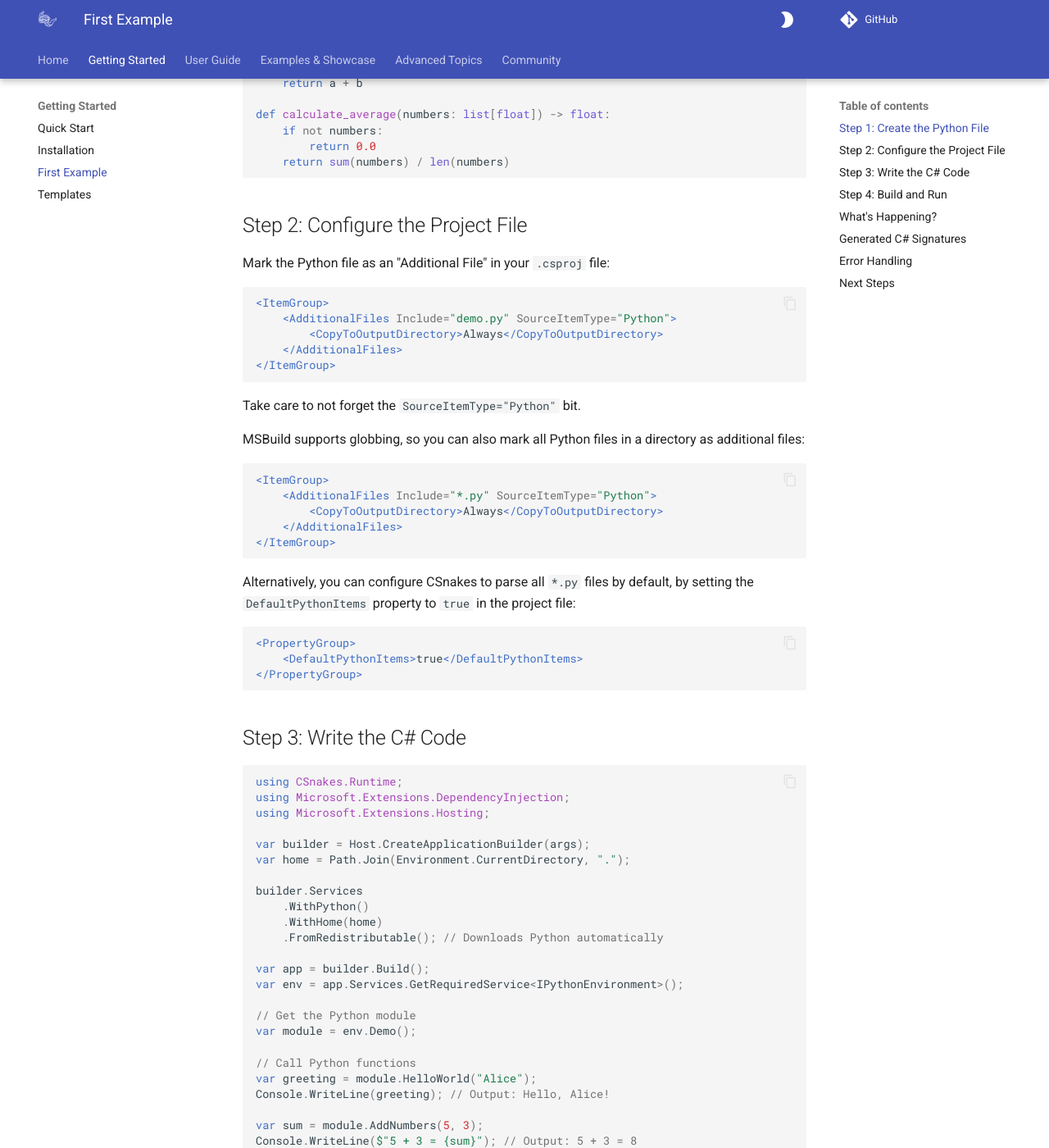
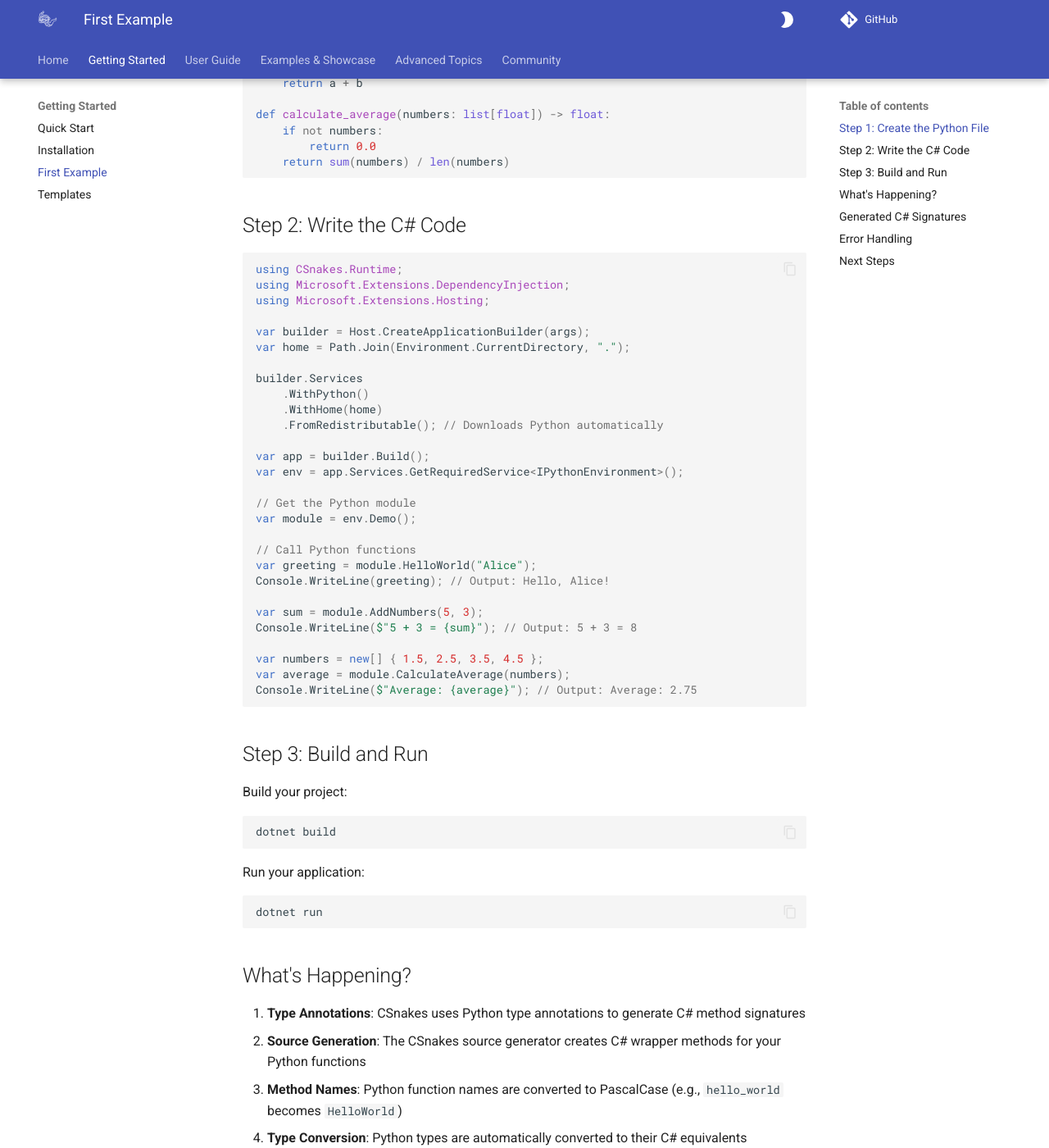
Before and after one commit to tonybaloney/CSnakes, an MkDocs documentation site: the page built from docs/getting-started/first-example.md, in a window 1280 px wide and 1400 px high, scrolled down 380 px. Shown: the whole window at 82% size. Built offline with MkDocs 1.6.1 and Material for MkDocs 9.7.7, drawn with Linux system fonts in a browser that asks for light colours; comment, search, counter and statistics services are not loaded; the version menu is left out; some of the changed text lies outside the part shown.

Commit message:
Set "DefaultPythonItems" to true by default (#788)
---------

Co-authored-by: copilot-swe-agent[bot] <198982749+Copilot@users.noreply.github.com>
Co-authored-by: Atif Aziz <code@raboof.com>

````diff
--- a/docs/getting-started/first-example.md
+++ b/docs/getting-started/first-example.md
@@ -19,41 +19,7 @@ def calculate_average(numbers: list[float]) -> float:
     return sum(numbers) / len(numbers)
 ```
 
-## Step 2: Configure the Project File
-
-Mark the Python file as an "Additional File" in your `.csproj` file:
-
-```xml
-<ItemGroup>
-    <AdditionalFiles Include="demo.py" SourceItemType="Python">
-        <CopyToOutputDirectory>Always</CopyToOutputDirectory>
-    </AdditionalFiles>
-</ItemGroup>
-```
-
-Take care to not forget the `SourceItemType="Python"` bit.
-
-MSBuild supports globbing, so you can also mark all Python files in a directory
-as additional files:
-
-```xml
-<ItemGroup>
-    <AdditionalFiles Include="*.py" SourceItemType="Python">
-        <CopyToOutputDirectory>Always</CopyToOutputDirectory>
-    </AdditionalFiles>
-</ItemGroup>
-```
-
-Alternatively, you can configure CSnakes to parse all `*.py` files by default,
-by setting the `DefaultPythonItems` property to `true` in the project file:
-
-```xml
-<PropertyGroup>
-    <DefaultPythonItems>true</DefaultPythonItems>
-</PropertyGroup>
-```
-
-## Step 3: Write the C# Code
+## Step 2: Write the C# Code
 
 ```csharp
 using CSnakes.Runtime;
@@ -86,7 +52,7 @@ var average = module.CalculateAverage(numbers);
 Console.WriteLine($"Average: {average}"); // Output: Average: 2.75
 ```
 
-## Step 4: Build and Run
+## Step 3: Build and Run
 
 Build your project:
 
````
Also changed, not shown: docs/user-guide/configuration.md (+23 -28 lines), 7 other files.
